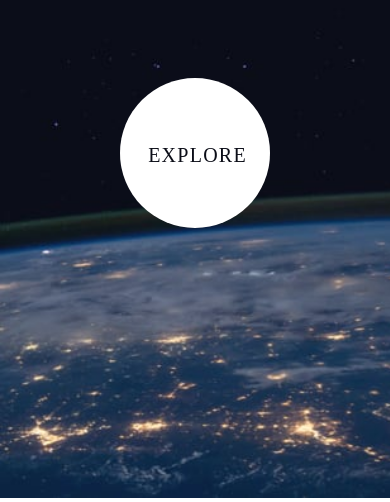
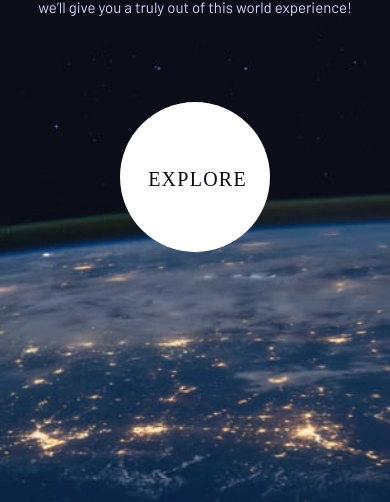
Before and after one commit to PO-KO/space-tourism, a plain HTML site: page starter-code/index.html in a window 390 px wide. Shown: the part 346-848 px from the top of the page. Drawn offline with nearby package versions, Linux system fonts and the light colour scheme; a web font is replaced by a local one.

Commit message:
Mobile v0.2 without nav

```diff
--- a/starter-code/css/helpers/_global-rules.scss
+++ b/starter-code/css/helpers/_global-rules.scss
@@ -20,6 +20,5 @@ $very_black: rgba(11, 13, 23, 1);
 @include resetPage;
 
 .container {
-  padding-left: 24px;
-  padding-right: 24px;
+  padding: 24px;
 }
--- a/starter-code/css/sections/_hero.scss
+++ b/starter-code/css/sections/_hero.scss
@@ -1,5 +1,5 @@
 .hero {
-  height: calc(100vh - 92px);
+  height: calc(100vh - 88px);
   text-align: center;
   .text {
     color: $text_clr;
```
Also changed, not shown: starter-code/css/home/home.css, 1 other file.
